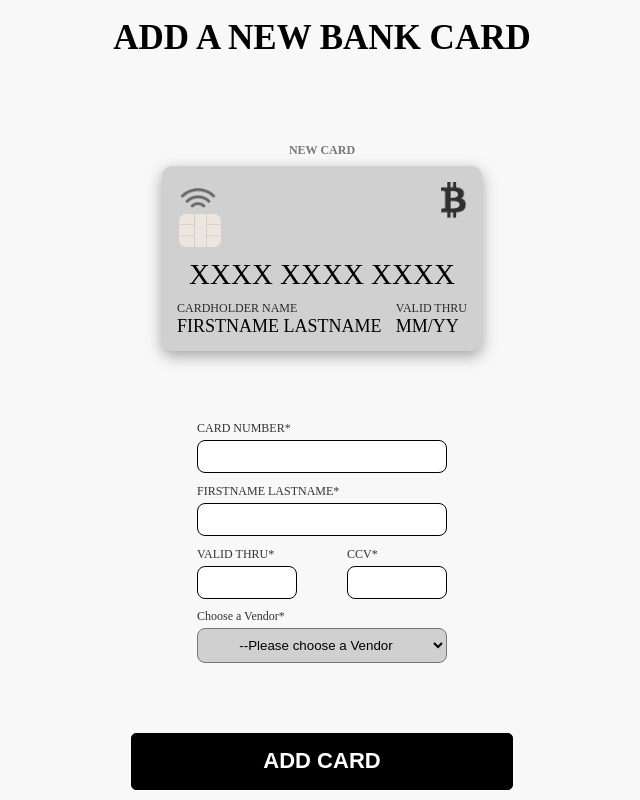
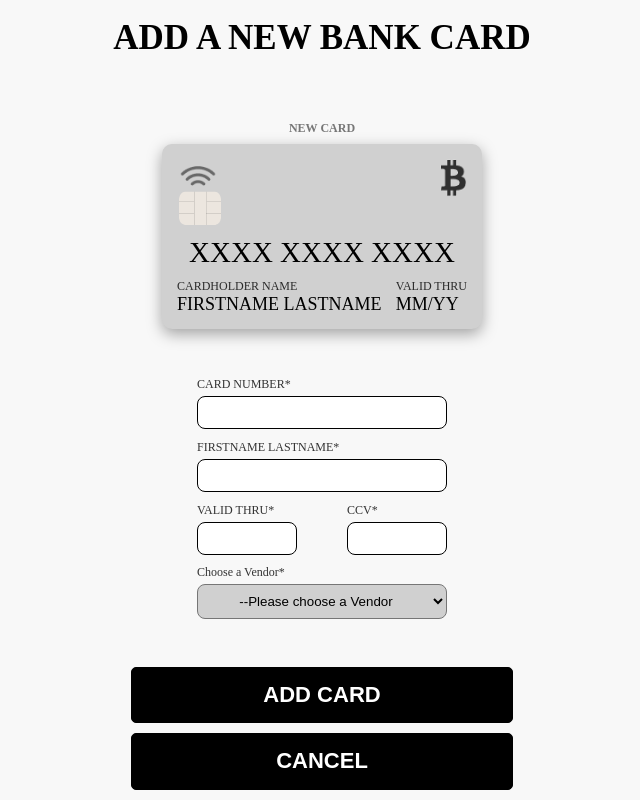
Before and after one commit to dylanR96/Projekt-i-grupp-react-basgrupp-7, a React (Vite) app: page / in a window 1280 px wide. Both pictures are taken after a click on the button "ADD NEW CARD". Shown: the whole page, without its empty margins (318-958 px from the left). Built offline with nearby package versions, Linux system fonts and the light colour scheme.

Commit message:
Added more style to the main page and the add new card page

```diff
--- a/src/components/Form/Form.jsx
+++ b/src/components/Form/Form.jsx
@@ -4,6 +4,7 @@ function Form({ CARD, SETCARD }) {
   const vendorOptions = ["Bitcoin", "Ninja", "Block", "Evil"];
 
   return (
+    <>
       <form className={styles["form__container"]}>
         <div className={styles["form__number__and__name__box"]}>
           <label htmlFor="card-number" className={styles["label"]}>
@@ -29,7 +30,7 @@ function Form({ CARD, SETCARD }) {
             name="card-name"
             id="card-name"
             className={styles["cardNumber__name__input"]}
-          maxLength="28"
+            maxLength="24"
             value={CARD.name}
             onChange={(e) => SETCARD({ ...CARD, name: e.target.value })}
           />
@@ -92,6 +93,7 @@ function Form({ CARD, SETCARD }) {
           </select>
         </div>
       </form>
+    </>
   );
 }
 
--- a/src/pages/Add-Card/AddCard.jsx
+++ b/src/pages/Add-Card/AddCard.jsx
@@ -50,9 +50,15 @@ function AddCard() {
           <Card card={CARD} />
         </div>
         <Form CARD={CARD} SETCARD={SETCARD} />
-        <Button variant="primary" clickHandler={() => handleSubmit()}>
-          add card
-        </Button>
+        <div className={styles.cardsDiv}>
+          <Button variant="primary" clickHandler={() => handleSubmit()}>
+            add card
+          </Button>
+
+          <Button variant="primary" clickHandler={() => navigate("/")}>
+            Cancel
+          </Button>
+        </div>
       </div>
     </section>
   );
--- a/src/pages/Add-Card/addCard.module.css
+++ b/src/pages/Add-Card/addCard.module.css
@@ -28,3 +28,22 @@
   text-align: center;
   padding: 8px 0;
 }
+
+.homeBtn {
+  background-color: #000;
+  color: white;
+  padding: 8px 15px;
+  border-radius: 10px;
+  font-weight: 500;
+  cursor: pointer;
+  top: 10dvh;
+  left: 5dvw;
+}
+
+.cardsDiv {
+  display: flex;
+  flex-direction: column;
+  align-items: center;
+  justify-content: center;
+  gap: 10px;
+}
--- a/src/pages/Cards-page/Cards.jsx
+++ b/src/pages/Cards-page/Cards.jsx
@@ -23,7 +23,7 @@ function Cards() {
   const handleMouseLeave = (e, i) => {
     const doc = document.getElementById(`${i}`);
     let translateY = i * 50;
-    // doc.style.zIndex = 0;
+
     return (doc.style.transform = `translateY(${translateY}px)`);
   };
 
@@ -31,18 +31,22 @@ function Cards() {
     <section className={styles["e__wallet_section"]}>
       <h1 className={styles["cards__h1"]}>E-WALLET</h1>
 
+      {/* ****************** Active card*/}
       <article className={styles["e__wallet__container"]}>
         <div className={styles["e__wallet__container__active__card__box"]}>
           <h2 className={styles["active__card__p"]}>ACTIVE CARD</h2>
           <Card card={selectedCard} />
         </div>
 
+        {/* ****************** All cards array */}
         <div className={styles["e__wallet__container__all__cards__box"]}>
           {cardsArray.map((card, i) => {
             let translateY = i * 40;
             let cardStyle = {
               zIndex: i,
               transform: `translateY(${translateY}px)`,
+              display:
+                selectedCard.cardNumber === card.cardNumber ? "none" : "block",
             };
 
             return (
@@ -50,7 +54,9 @@ function Cards() {
                 id={`${i}`}
                 className={styles["card__div"]}
                 key={i}
-                onClick={() => setSelectedCard(card)}
+                onClick={() => {
+                  setSelectedCard(card);
+                }}
                 onMouseEnter={(e) =>
                   handleHover(e, i, i === cardsArray.length - 1)
                 }
--- a/src/pages/Cards-page/cards.module.css
+++ b/src/pages/Cards-page/cards.module.css
@@ -51,3 +51,7 @@
     border-color: #222222;
   }
 }
+
+.hidden {
+  display: none;
+}
```
Lines whose indentation alone changed are shown as unchanged.
